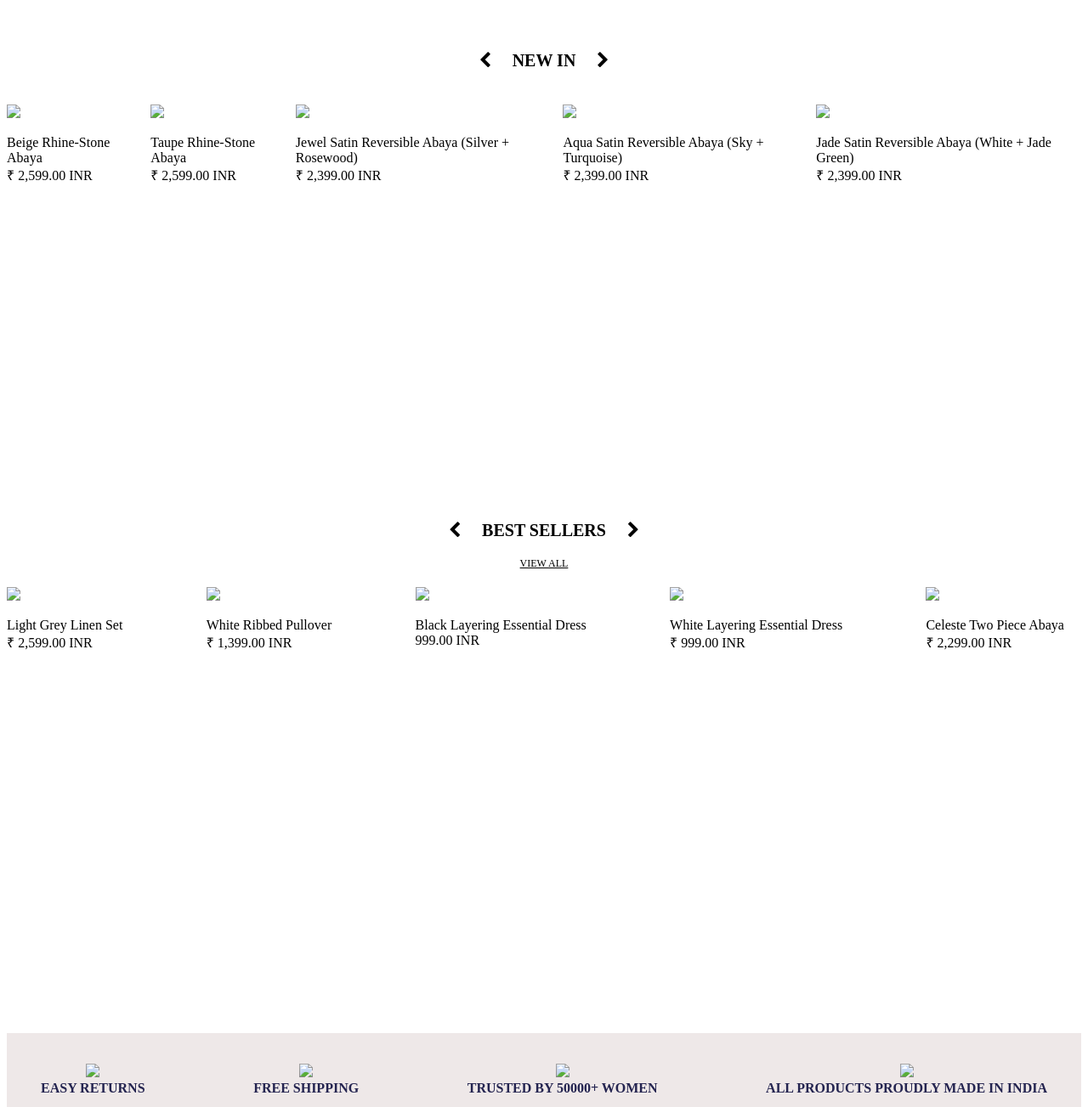
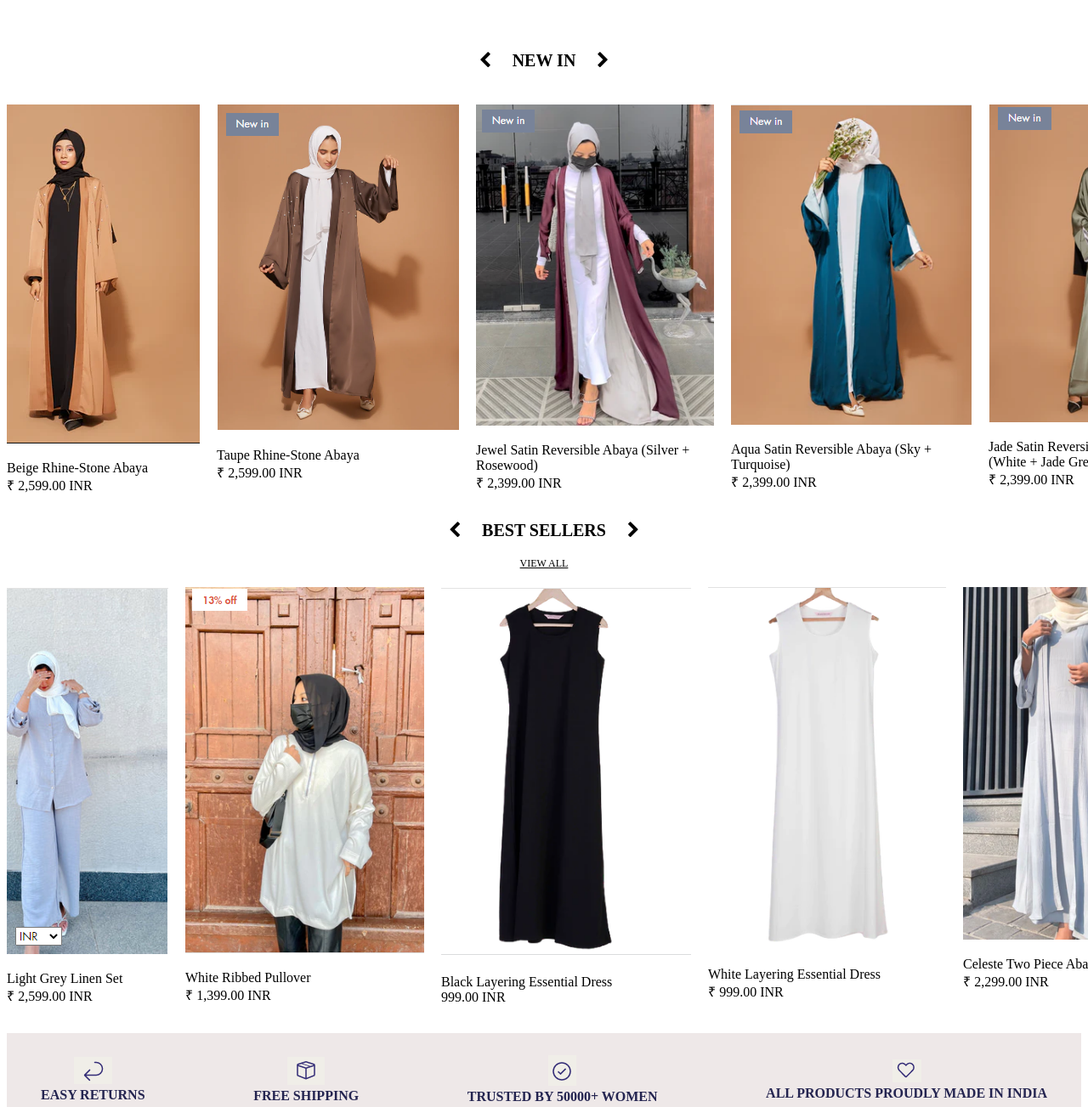
Before and after one commit to SumayyaAli11/modest-home-, a plain HTML site: page index.html in a window 1280 px wide. Shown: the part 940-2243 px from the top of the page at 85% size. Drawn offline with Linux system fonts and the light colour scheme; files whose address does not match are found by name.

Commit message:
Update index.html

```diff
--- a/index.html
+++ b/index.html
@@ -2,7 +2,7 @@
 <html>
     <head>
 <title>Modest Essential.com</title>
-<link rel="stylesheet" href="styles/general.css">
+<link rel="stylesheet" href="general.css">
 <link rel="stylesheet" href="header2.css">
 <link rel="stylesheet" href="image2.css">
 <link rel="stylesheet" href="https://cdnjs.cloudflare.com/ajax/libs/font-awesome/4.7.0/css/font-awesome.min.css">
@@ -84,31 +84,31 @@
 </div>
 <div class="image-row1">
     <div class="img">
-        <img class="image1" src="image2/img_1.png">
+        <img class="image1" src="img_1.png">
 
     <p>Beige Rhine-Stone Abaya<br>₹ 2,599.00 INR</p>
 
 </div>
 <div class="img">
-    <img class="image1" src="image2/img_2.png">
+    <img class="image1" src="img_2.png">
 
 <p>Taupe Rhine-Stone Abaya<br>₹ 2,599.00 INR</p>
 
 </div>
 <div class="img">
-    <img class="image1" src="image2/img_3.png">
+    <img class="image1" src="img_3.png">
 
 <p>Jewel Satin Reversible Abaya (Silver + Rosewood)<br>₹ 2,399.00 INR</p>
 
 </div>
 <div class="img">
-    <img class="image1" src="image2/img_4.png">
+    <img class="image1" src="img_4.png">
 
 <p>Aqua Satin Reversible Abaya (Sky + Turquoise)<br>₹ 2,399.00 INR</p>
 
 </div>
 <div class="img">
-    <img class="image1" src="image2/img_5.png">
+    <img class="image1" src="img_5.png">
 
 <p>Jade Satin Reversible Abaya (White + Jade Green)<br>₹ 2,399.00 INR</p>
 
@@ -125,31 +125,31 @@
 
 <div class="image-row1">
     <div class="img">
-        <img class="image1" src="image2/img_6.png">
+        <img class="image1" src="img_6.png">
 
     <p>Light Grey Linen Set<br>₹ 2,599.00 INR</p>
 
 </div>
 <div class="img">
-    <img class="image1" src="image2/img_7.png">
+    <img class="image1" src="img_7.png">
 
 <p>White Ribbed Pullover<br>₹ 1,399.00 INR</p>
 
 </div>
 <div class="img">
-    <img class="image1" src="image2/img_8.png">
+    <img class="image1" src="img_8.png">
 
 <p>Black Layering Essential Dress<br>999.00 INR</p>
 
 </div>
 <div class="img">
-    <img class="image1" src="image2/img_9.png">
+    <img class="image1" src="img_9.png">
 
 <p>White Layering Essential Dress<br>₹ 999.00 INR</p>
 
 </div>
 <div class="img">
-    <img class="image1" src="image2/img_10.png">
+    <img class="image1" src="img_10.png">
 
 <p>Celeste Two Piece Abaya<br>₹ 2,299.00 INR</p>
 
@@ -158,16 +158,16 @@
 
 <div class="bottom-header">
     <div class="return">
-<a><img src="image2/return_icon.png"><br>EASY RETURNS</a>
+<a><img src="return_icon.png"><br>EASY RETURNS</a>
     </div>
     <div class="return">
-        <a><img src="image2/shipping.png"><br>FREE SHIPPING</a>
+        <a><img src="shipping.png"><br>FREE SHIPPING</a>
             </div>
             <div class="return">
-                <a><img src="image2/trust.png"><br>TRUSTED BY 50000+ WOMEN</a>
+                <a><img src="trust.png"><br>TRUSTED BY 50000+ WOMEN</a>
                     </div>
                     <div class="return">
-                        <a><img src="image2/love.png"><br>ALL PRODUCTS PROUDLY MADE IN INDIA</a>
+                        <a><img src="love.png"><br>ALL PRODUCTS PROUDLY MADE IN INDIA</a>
                             </div>
 </div>
 
```
